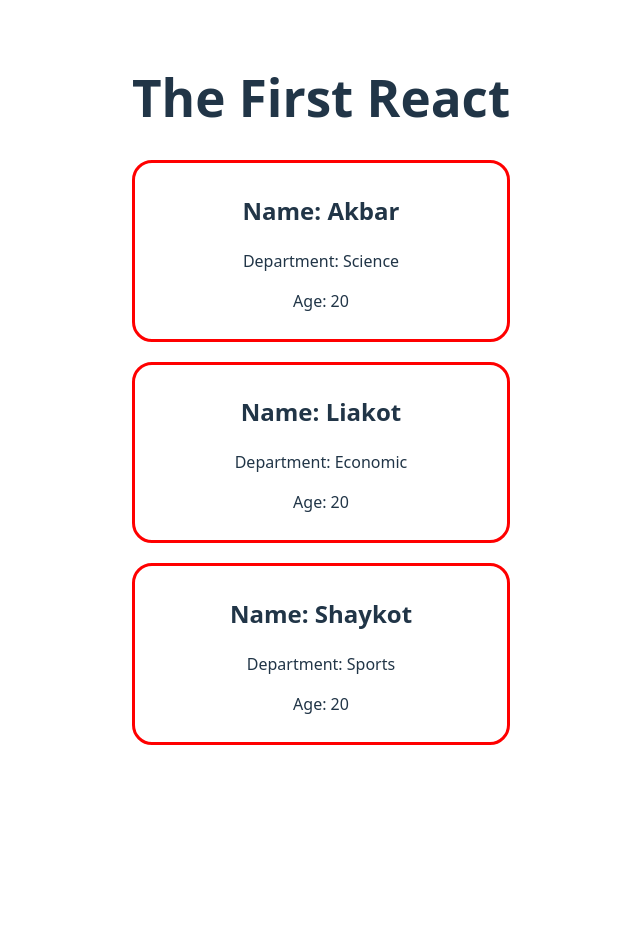
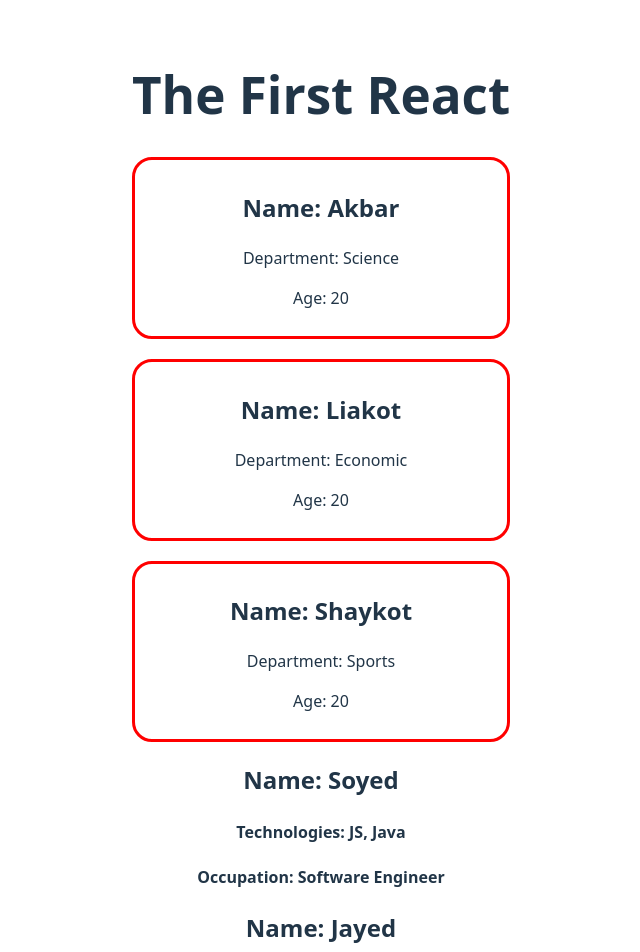
Before and after one commit to Mustakahmmed-dev/First-React, a React (Vite) app: page / in a window 1280 px wide. Shown: the top 952 px of the page, without its empty margins (319-959 px from the left). Before the commit the page ends 800 px from the top, so only its background shows below. Built offline with nearby package versions, Linux system fonts and the light colour scheme.

Commit message:
displayed through obj destructuring

```diff
--- a/src/App.jsx
+++ b/src/App.jsx
@@ -8,7 +8,9 @@ function App() {
     <Student name='Akbar' dept='Science'></Student>
     <Student name='Liakot' dept='Economic'></Student>
     <Student name='Shaykot' dept='Sports'></Student>
-
+    <Developer name='Soyed' tech='JS, Java' occu='Software Engineer'></Developer>
+    <Developer name='Jayed' tech='Java, C' occu='Software Engineer'></Developer>
+    <Developer name='Foyez' tech='Python, Java' occu='DevOps Engineer'></Developer>
 
     </>
   )
@@ -36,5 +38,15 @@ function Student(props){
   )
 }
 
+function Developer({name, tech, occu}){
+
+  return (
+    <div>
+      <h2>Name: {name} </h2>
+      <h4>Technologies: {tech} </h4>
+      <h4>Occupation: {occu} </h4>
+    </div>
+  )
+}
 
 export default App
```
